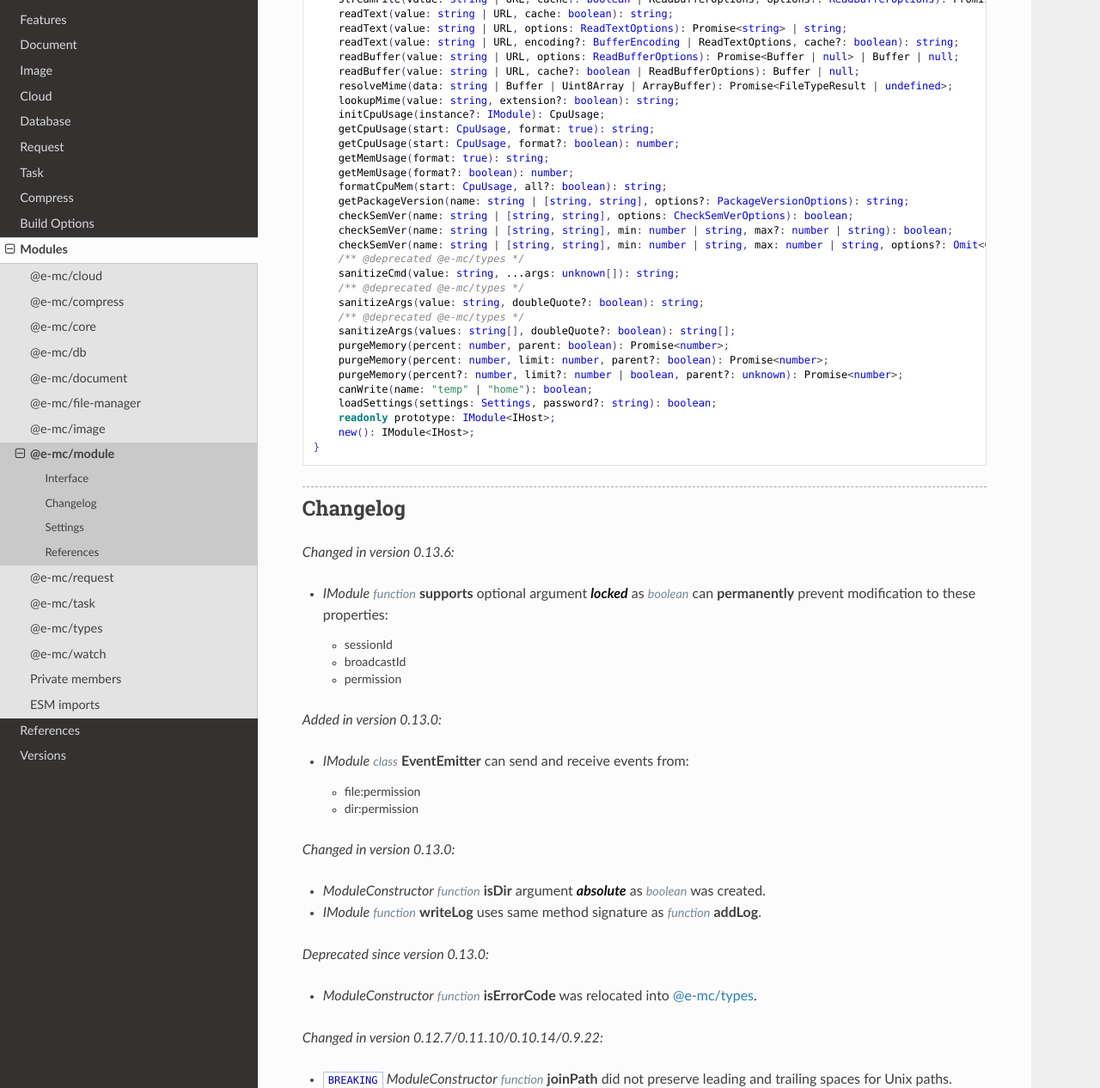
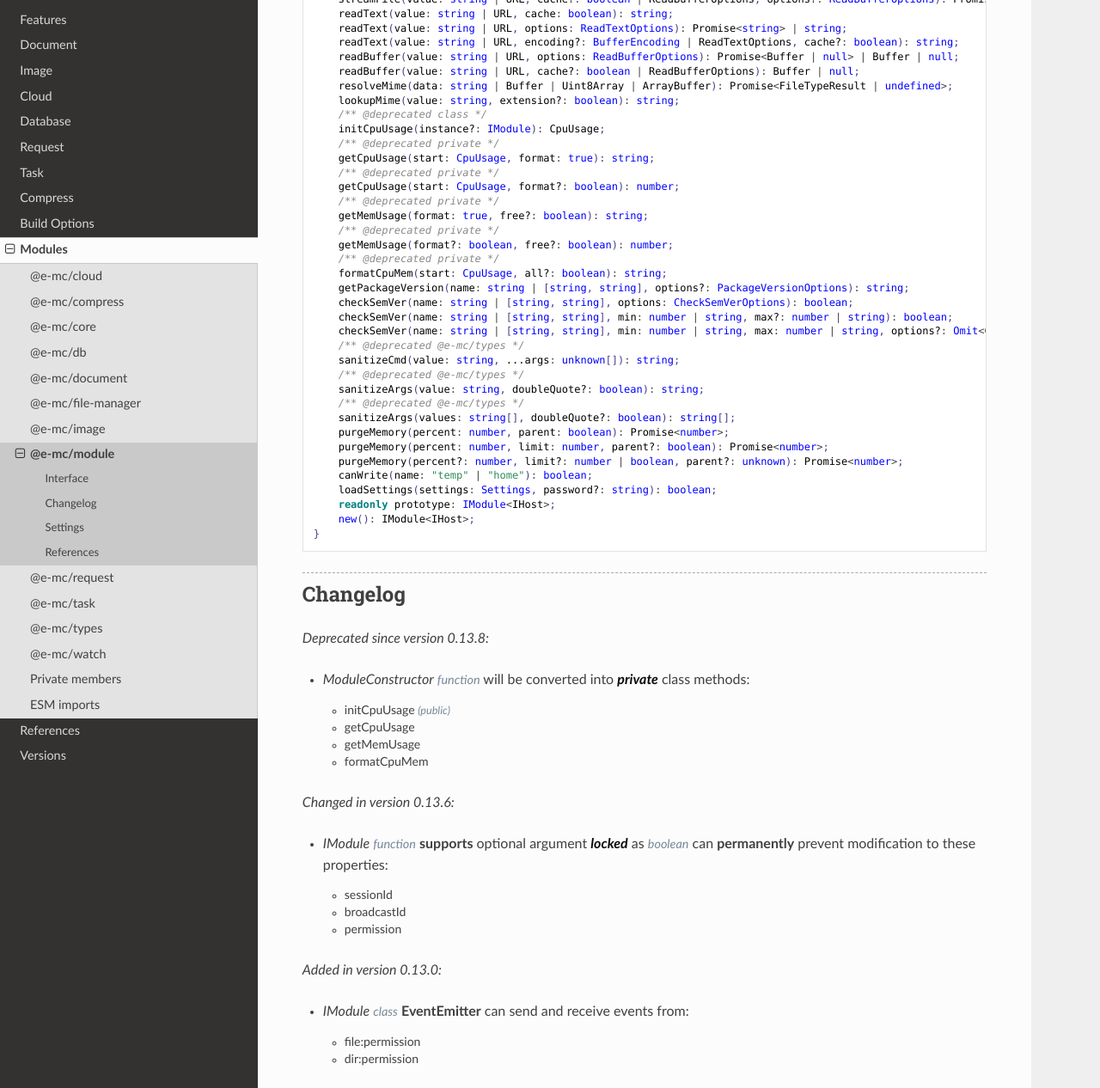
Before and after one commit to anpham6/chrome-docs, a Sphinx documentation site: the page built from source/modules/module.rst, in a window 1280 px wide and 1400 px high, scrolled down 3676 px, cut to the strip 134-1400 px from the top of the window. Shown: the whole strip at 86% size. Built offline with Sphinx 7.4.7 and the Read the Docs theme 3.1.0, drawn with Linux system fonts in a browser that asks for light colours; some of the changed text lies outside the part shown.

Commit message:
Module: CPU static methods were all deprecated.

```diff
--- a/source/modules/module.rst
+++ b/source/modules/module.rst
@@ -229,11 +229,17 @@ Interface
       readBuffer(value: string | URL, cache?: boolean | ReadBufferOptions): Buffer | null;
       resolveMime(data: string | Buffer | Uint8Array | ArrayBuffer): Promise<FileTypeResult | undefined>;
       lookupMime(value: string, extension?: boolean): string;
+      /** @deprecated class */
       initCpuUsage(instance?: IModule): CpuUsage;
+      /** @deprecated private */
       getCpuUsage(start: CpuUsage, format: true): string;
+      /** @deprecated private */
       getCpuUsage(start: CpuUsage, format?: boolean): number;
-      getMemUsage(format: true): string;
-      getMemUsage(format?: boolean): number;
+      /** @deprecated private */
+      getMemUsage(format: true, free?: boolean): string;
+      /** @deprecated private */
+      getMemUsage(format?: boolean, free?: boolean): number;
+      /** @deprecated private */
       formatCpuMem(start: CpuUsage, all?: boolean): string;
       getPackageVersion(name: string | [string, string], options?: PackageVersionOptions): string;
       checkSemVer(name: string | [string, string], options: CheckSemVerOptions): boolean;
@@ -256,6 +262,18 @@ Interface
 
 Changelog
 =========
+
+.. deprecated:: 0.13.8
+
+  - *ModuleConstructor* :alt:`function` will be converted into :target:`private` class methods:
+
+    .. hlist::
+      :columns: 1
+
+      - initCpuUsage :alt:`(public)`
+      - getCpuUsage
+      - getMemUsage
+      - formatCpuMem
 
 .. versionchanged:: 0.13.6
 
@@ -589,3 +607,4 @@ References
 - https://www.unpkg.com/@e-mc/types/lib/settings.d.ts
 
 * https://www.npmjs.com/package/@types/node
+* https://www.npmjs.com/package/file-type
```
